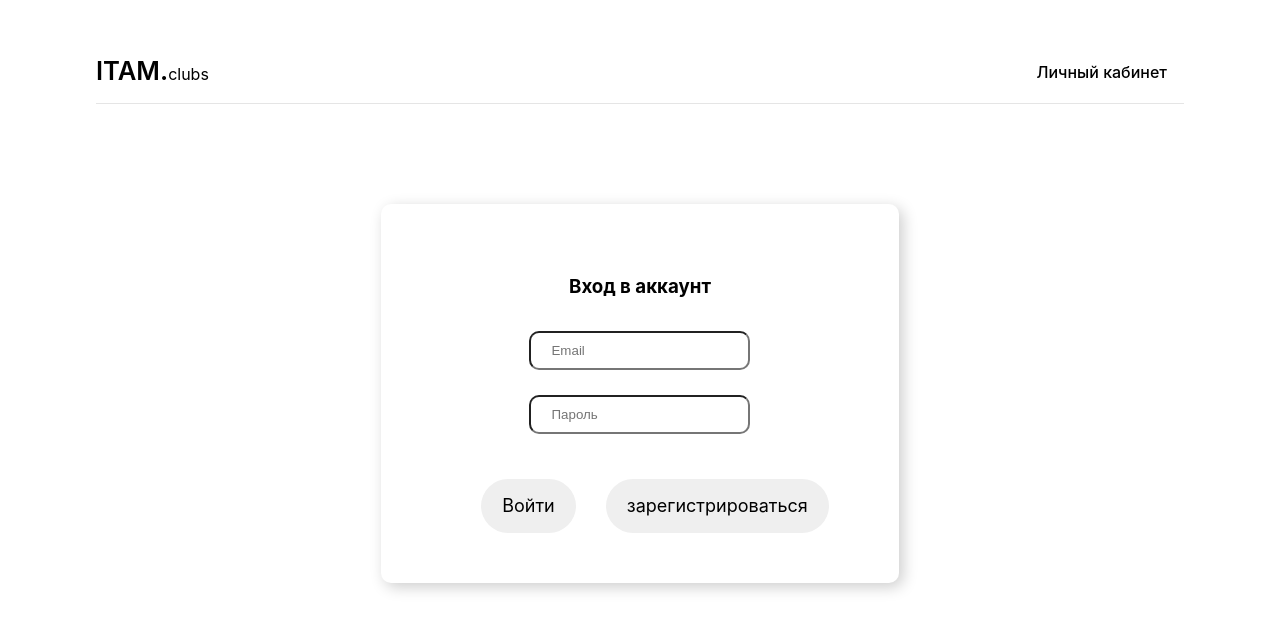
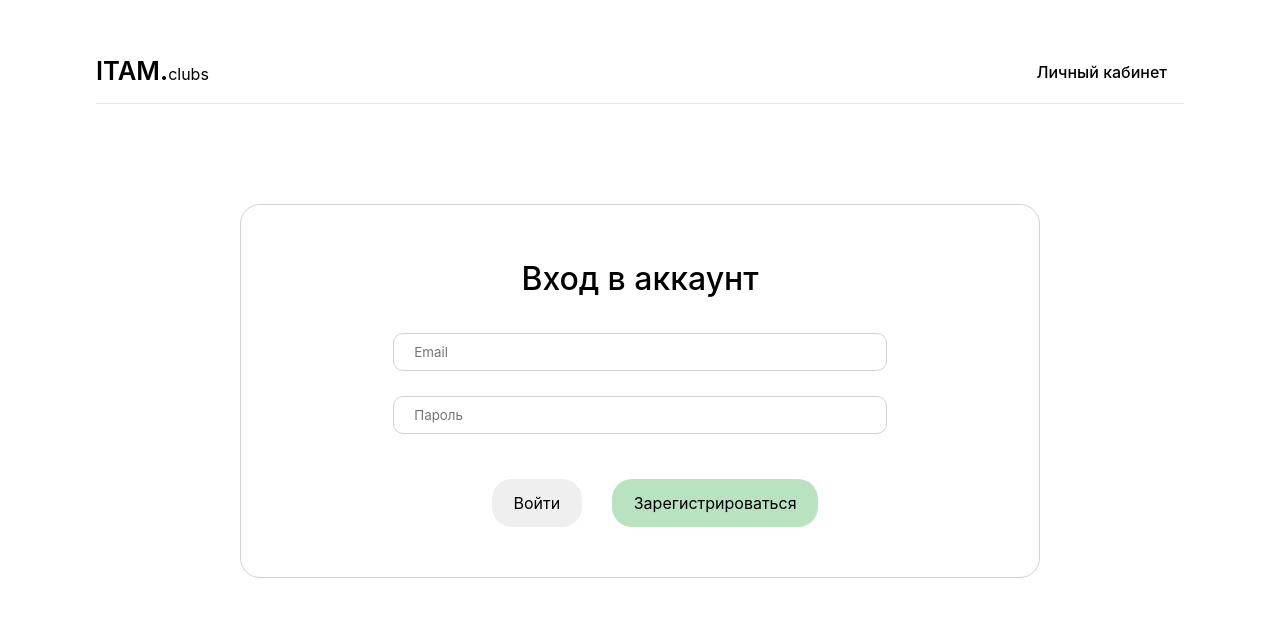
Before and after one commit to victor-ajayi/hack-misis-front, a React (Vite) app: page /login in a window 1280 px wide. Shown: the top 630 px of the page. Built offline with nearby package versions, Linux system fonts and the light colour scheme.

Commit message:
update login css

```diff
--- a/src/components/styles/Login.css
+++ b/src/components/styles/Login.css
@@ -1,47 +1,61 @@
-
-
-  .registration-cssave{
+.registration-cssave {
   margin-top: 50px;
-    background-blend-mode:overlay;
-    display:flex;
-    align-items:center;
-    justify-content:center;
-    background-repeat:no-repeat;
-    background-size:cover;
-    height:100%;
-    padding:50px 0;
+  background-blend-mode: overlay;
+  display: flex;
+  align-items: center;
+  justify-content: center;
+  background-repeat: no-repeat;
+  background-size: cover;
+  height: 100%;
+  padding: 50px 0;
 }
 
 .registration-cssave form {
-    max-width:800px;
-    padding:50px 70px;
-    border-radius:10px;
-    box-shadow:4px 4px 15px rgba(0, 0, 0, 0.2);
-    background-color:#fff;
+  max-width: 800px;
+  padding: 50px 70px;
+  border-radius: 20px;
+  border: 1px solid #d2d2d2;
+  width: 70vw;
+  background-color: #fff;
 }
 
 .registration-cssave form h3 {
-    font-weight:bold;
-    margin-bottom:30px;
+  font-weight: 500;
+  font-size: 2rem;
+  margin-block: 0 30px;
 }
 
 .registration-cssave .item {
-    border-radius:10px;
-    margin-bottom:25px;
-    padding:10px 20px;
+  border-radius: 10px;
+  margin-bottom: 25px;
+  padding: 10px 20px;
+  border: 1px solid #d2d2d2;
+  width: 75%;
+  font-family: inherit;
 }
 
-  .registration-cssave .create-account {
-    border-radius:30px;
-    padding:10px 20px;
-    font-size:18px;
+button {
+  border-radius: 20px;
+  font-size: 1rem;
+  padding: 0 1.3rem;
+  margin-top: 20px;
+  margin-left: 30px;
+  transition: background-color 0.5s;
+}
 
-    margin-top:20px;
-    margin-left: 30px;
+.login:hover {
+  background-color: #d2d2d2;
+}
+
+.create-account {
+  background-color: #b9e2c0;
+}
+.create-account:hover {
+  background-color: #60d273;
 }
 
 @media (max-width: 576px) {
   .registration-cssave form {
-      padding:50px 20px;
+    padding: 50px 20px;
   }
 }
--- a/src/components/styles/Navbar.css
+++ b/src/components/styles/Navbar.css
@@ -4,6 +4,10 @@
   align-items: center;
   border-bottom: 1px solid #e5e5e5;
   height: 4em;
+}
+
+.navbar p {
+  cursor: pointer;
 }
 
 .itam {
--- a/src/pages/login/Login.jsx
+++ b/src/pages/login/Login.jsx
@@ -1,25 +1,44 @@
 import Navbar from "../../components/Navbar";
-import "../../components/styles/Login.css"
+import "../../components/styles/Login.css";
 export default function Login() {
-
   return (
     <div>
       <Navbar />
-      <div class="registration-cssave">
+      <div className="registration-cssave">
         <form>
-        <h3 class="text-center">Вход в аккаунт</h3>
-        <div class="form-group">
-            <input class="form-control item" type="text" name="email" maxlength="15" minlength="4"
-             pattern="^[a-zA-Z0-9_.-]*$" id="email" placeholder="Email"
-            required/>
+          <h3 className="text-center">Вход в аккаунт</h3>
+          <div className="form-group">
+            <input
+              className="item"
+              type="text"
+              name="email"
+              maxlength="15"
+              minlength="4"
+              pattern="^[a-zA-Z0-9_.-]*$"
+              id="email"
+              placeholder="Email"
+              required
+            />
           </div>
-        <div class="form-group">
-            <input class="form-control item" type="password" name="Пароль" minlength="6" id="password" placeholder="Пароль" required/>
+          <div className="form-group">
+            <input
+              className="item"
+              type="password"
+              name="Пароль"
+              minlength="6"
+              id="password"
+              placeholder="Пароль"
+              required
+            />
           </div>
 
-        <div class="form-group">
-            <button class="btn btn-primary btn-block create-account" type="submit">Войти</button>
-            <button class="btn btn-primary btn-block create-account" type="submit">зарегистрироваться</button>
+          <div className="form-group">
+            <button className="login" type="submit">
+              Войти
+            </button>
+            <button className="create-account" type="submit">
+              Зарегистрироваться
+            </button>
           </div>
         </form>
       </div>
```
Lines whose indentation alone changed are shown as unchanged.
